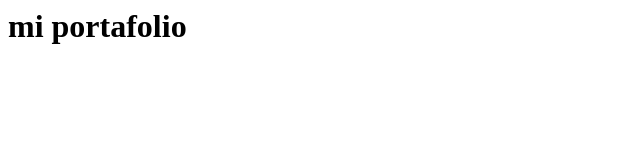
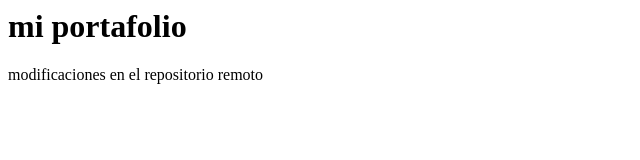
Before and after one commit to webBulacio/PortafolioFrontEnd, a plain HTML site: page index.html in a window 1280 px wide. Shown: the whole page, without its empty margins (0-640 px from the left). Drawn offline with Linux system fonts and the light colour scheme.

Commit message:
Update index.html

```diff
--- a/index.html
+++ b/index.html
@@ -1,3 +1,4 @@
 <h1>
     mi portafolio
 </h1>
+<p> modificaciones en el repositorio remoto</p>
```
